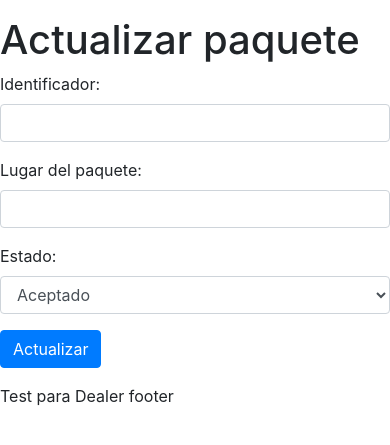
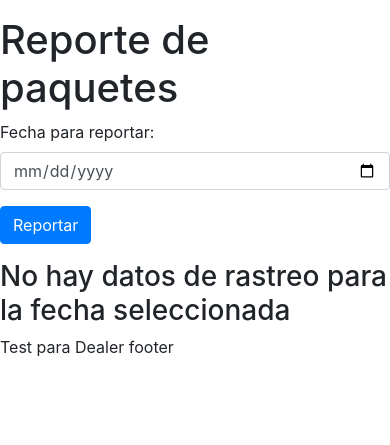
Before and after one commit to yayo1983/testDealerGeek, a Django app: page /package/report in a window 390 px wide. Shown: the part 233-678 px from the top of the page. Run offline with Django 4.2, Linux system fonts and the light colour scheme; a user stored in the database is signed in; some libraries are stand-ins or nearby versions.

Commit message:
corregido la view y el template para el reporte de rastreo de paquete

```diff
--- a/Templates/package_report_form.html
+++ b/Templates/package_report_form.html
@@ -17,20 +17,62 @@
 {% block contenido %}
 	<div class="row">
 		<div class="col-sm-4"></div>
-		<div class="col-sm-4"><h1>Actualizar paquete </h1></div>
+		<div class="col-sm-4"><h1>Reporte de paquetes </h1></div>
 		<div class="col-sm-4"></div>
 	</div>
-	<form id='form_package' method='post' enctype='multipart/form-data'>
-					{% csrf_token %}
 	<div class="row">
 		<div class="col-sm-4"></div>
 		<div class="col-sm-4">
+			<form id='form_report' method='post' enctype='multipart/form-data'>
+				<div class="row">
+					<div class="col-sm-4"></div>
+					<div class="col-sm-4">
+						{% csrf_token %}
 						{{form.as_p}}
-					<p><input type='submit' value='Actualizar' class="btn btn-primary" /></p>
+						<p><input type='submit' value='Reportar' class="btn btn-primary"/></p>
 					</div>
 					<div class="col-sm-4"></div>
 				</div>
 			</form>
+		</div>
+		<div class="col-sm-4"></div>
+	</div>
+
+	<div class="row">
+                    <div class="col-sm-4"></div>
+                    <div class="col-sm-4">
+                        {% if trackings %}
+                        {% load djutils %}
+                            <h3>Datos de rastreo para la fecha</h3>
+                            <table align="center" style="margin: 2px auto;">
+                                <thead>
+                                    <tr align="center">
+                                        <th>ID del paquete </th>
+                                        <th>Estado del paquete </th>
+                                        <th>Fecha de rastreo</th>
+                                        <th>Ubicación</th>
+                                        <th>Tipo de Ubicación</th>
+
+                                    </tr>
+                                </thead>
+                                <tbody>
+                                    {% for element in trackings %}
+                                        <tr align="center">
+                                            <td>{{ element.package.id }}</td>
+                                            <td>{{ Status|get_by_name:element.package.status }}</td>
+                                            <td>{{ element.date  }} {{element.date|date:"SHORT_DATE_FORMAT"}} {{element.date|time:"h:i a"}}</td>
+                                            <td>{{ element.address }}</td>
+                                            <td>{% if element.status == 'I' %} Origen {% elif element.status == 'E' %} Destino {% else %} Ciudad de tránsito {% endif %} </td>
+                                        </tr>
+                                    {% endfor %}
+                                </tbody>
+                            </table>
+                        {% else %}
+                        <h3> No hay datos de rastreo para la fecha seleccionada</h3>
+                        {% endif %}
+                    </div>
+                    <div class="col-sm-4"></div>
+                </div>
 
 
 {% endblock %}
--- a/tracking/forms.py
+++ b/tracking/forms.py
@@ -108,7 +108,7 @@ class UpdateTrackingForm(forms.Form):
 class ReportPackageForm(forms.Form):
     date = forms.DateField(widget=forms.DateInput(attrs={'type': 'date', 'class': 'form-control'}), label='Fecha para reportar')
 
-    def report_traquing(self):
+    def report_traquings(self):
         try:
             trackings = Tracking.objects.filter(date=self.cleaned_data['date'])
             serializer_tracking = TrackingSerializers(trackings, many=True)
--- a/tracking/views.py
+++ b/tracking/views.py
@@ -55,11 +55,8 @@ def report_package(request):
     if request.method == "POST":
         form = factory.create_form('ReportPackageForm', request.POST)
         if form.is_valid():
-            result = form.save_update()
-            if result:
-                if result == -1:
-                    return redirect('package_report_form', {'form': form})
-                return render(request, 'package_report_form.html', {'package': result})
-            return redirect('package_report_form', {'form': form})
-    form = factory.create_form('UpdateTrackingForm')
-    return render(request, 'package_report_form.html', {'package': {}, 'tracking_package': [], 'form': form})
+            trackings = form.report_traquings()
+            if trackings:
+                return render(request, 'package_report_form.html', {'trackings': trackings, 'form': form})
+    form = factory.create_form('ReportPackageForm')
+    return render(request, 'package_report_form.html', {'form': form, 'trackings': []})
```
Also changed, not shown: Templates/tracking_package.html (+0 -35 lines). Lines whose indentation alone changed are shown as unchanged.
